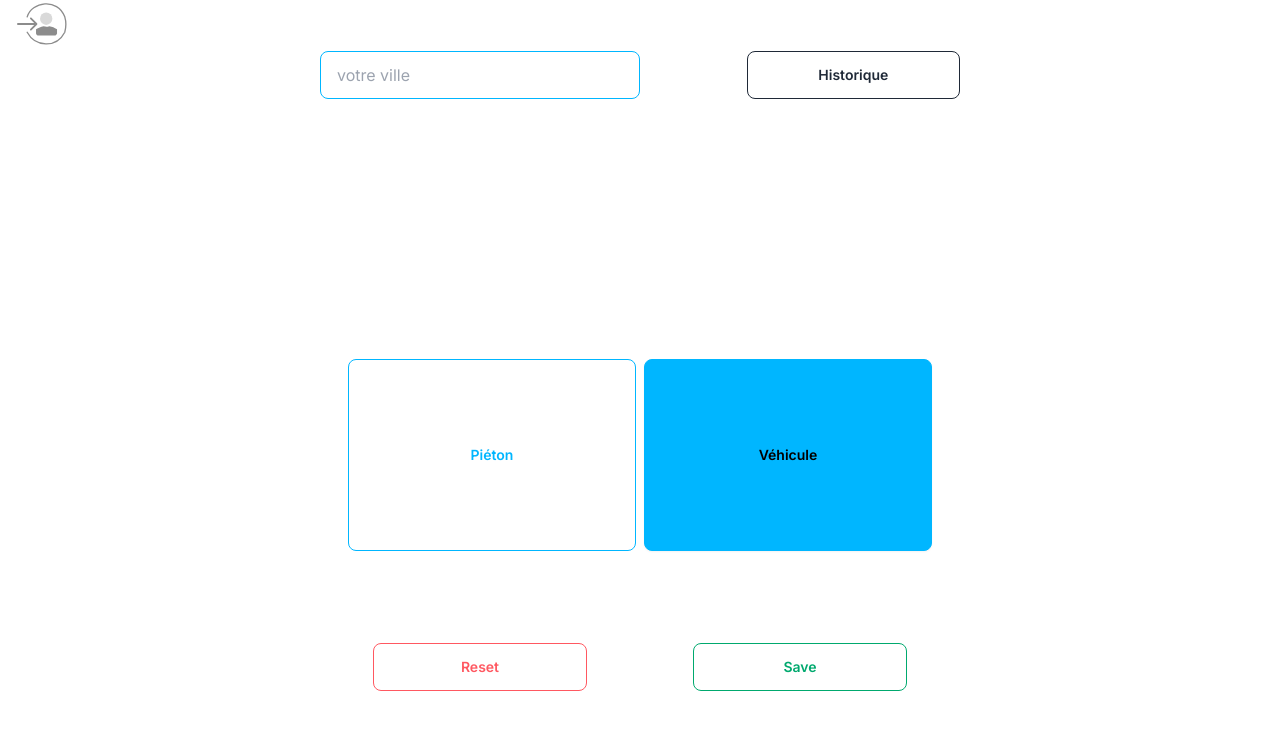
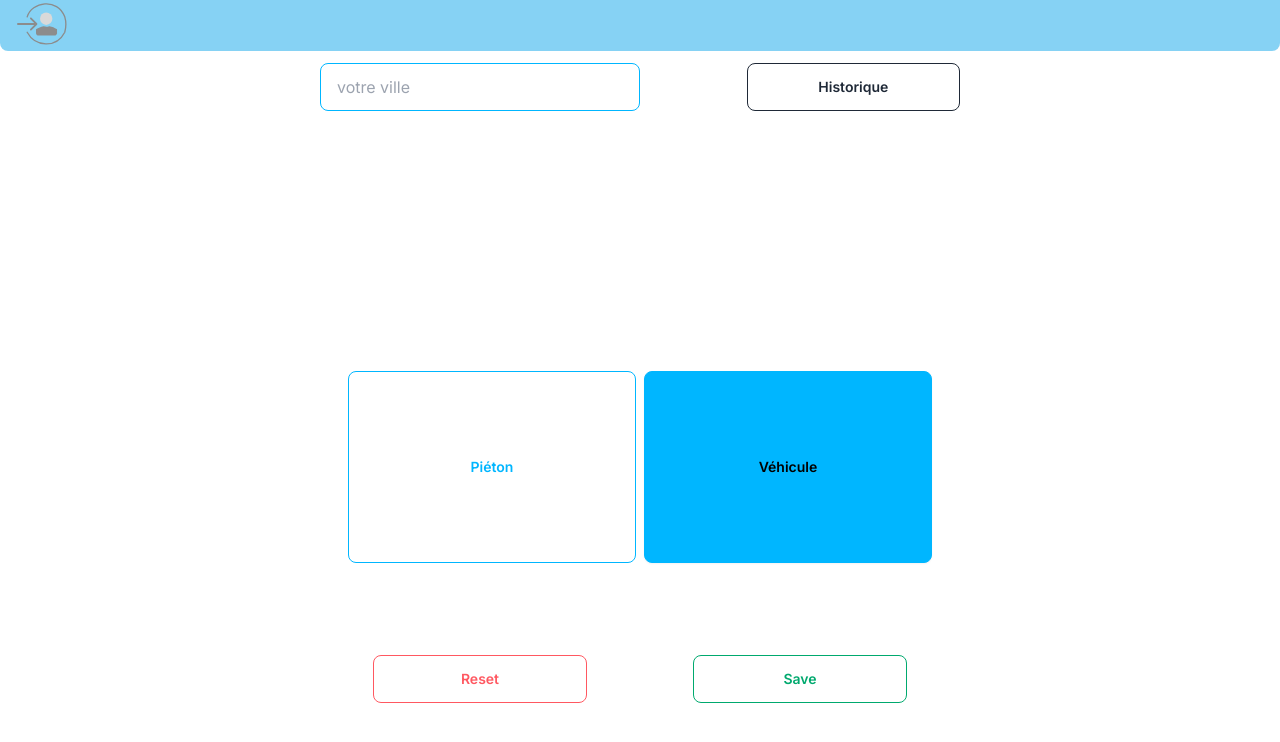
Before and after one commit to Truffenoire/countMieCaline, a Next.js app: page / in a window 1280 px wide. Shown: the top 742 px of the page. Built offline with nearby package versions, Linux system fonts and the light colour scheme; no server answers.

Commit message:
style header

```diff
--- a/app/history/page.jsx
+++ b/app/history/page.jsx
@@ -15,7 +15,6 @@ export default function index() {
 
   //recuperation des données sur la DB FIRESTORE
   useEffect(() => {
-    console.log(user);
     const getDataList = async () => {
       try {
         const dataCollectionRef = collection(db, "news")
--- a/app/page.js
+++ b/app/page.js
@@ -80,7 +80,7 @@ export default function Home() {
 
 
   return (
-    <main className='flex h-screen justify-center max-h-[90vh]'>
+    <main className='flex h-screen justify-center max-h-[85vh]'>
       <Toaster position="bottom-center" />
       <div className='flex w-[80%] max-h-[80vh] flex-col justify-between max-w-screen-sm'>
         <div className='flex justify-between'>
--- a/components/logIn/logIn.jsx
+++ b/components/logIn/logIn.jsx
@@ -5,6 +5,8 @@ import { useThemeContext } from "@/context/context.jsx"
 import { useState, useEffect } from 'react'
 import { getAuth, onAuthStateChanged, signInWithEmailAndPassword, createUserWithEmailAndPassword, signOut } from "firebase/auth"
 import { auth } from "@/firebase/firebase";
+import { Toaster, toast } from "sonner";
+
 
 export default function logIn() {
 
@@ -33,10 +35,11 @@ export default function logIn() {
     const handleLogOut = (e) => {
         e.preventDefault()
         signOut(auth).then(() => {
+            toast.info('Deconnecté !')
             // console.log(auth.currentUser);
             setUser(null)
         }).catch((error) => {
-            console.log("something wrong");
+            toast.error("something wrong");
         })
         console.log(auth.currentUser);
     }
@@ -44,6 +47,7 @@ export default function logIn() {
     useEffect(() => {
         onAuthStateChanged(auth, user => {
             if (user !== null) {
+                toast.success('Connecté !')
                 console.log('utilisateur connecté');
                 // console.log(user.email);
                 setUser(user)
@@ -55,7 +59,7 @@ export default function logIn() {
     }, [handleLogIn])
 
     return (
-        <header className='max-h-[10vh]'>
+        <header className='max-h-[10vh] bg-sky-500/50 mb-3 rounded-b-lg'>
             {auth.currentUser ?
                 <div className='flex items-center'>
                     <button className='btn ml-3 btn-ghost' onClick={handleLogOut}>
```
